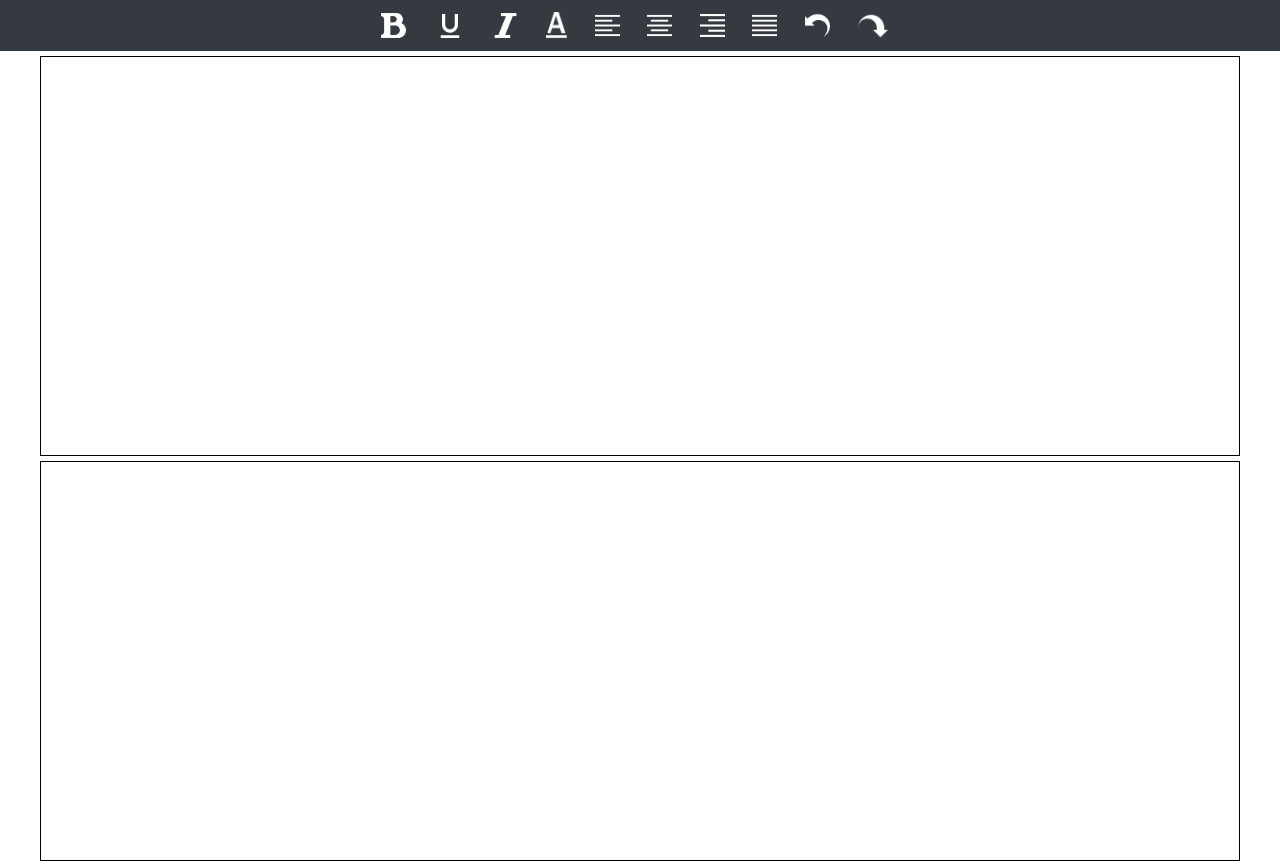
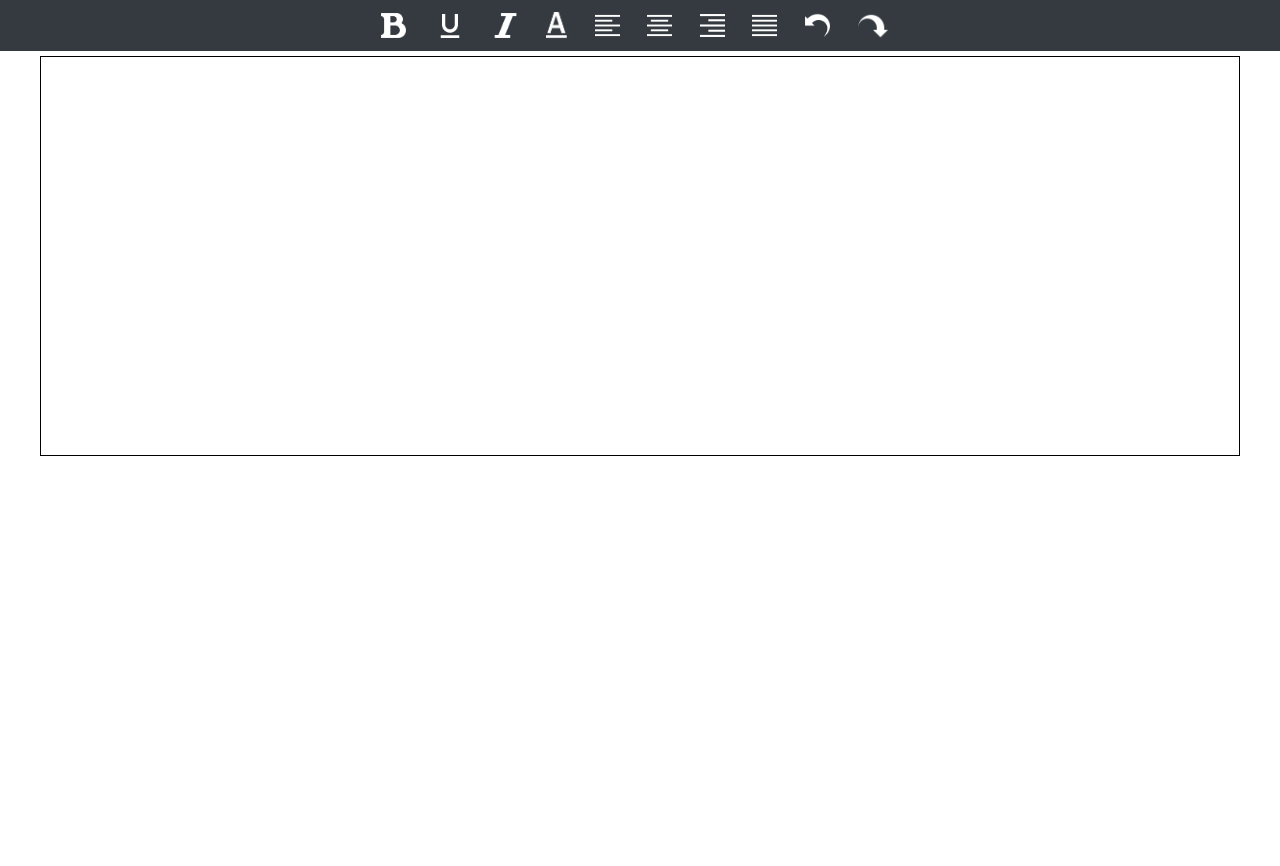
Before and after one commit to ChamodUthpala/TextEditor-Assignment1, a plain HTML site: page index.html in a window 1280 px wide. After the commit the page ends 800 px from the top, so only its background shows below. Drawn offline with nearby package versions, Linux system fonts and the light colour scheme.

Commit message:
delete Duplicates

```diff
--- a/index.html
+++ b/index.html
@@ -53,9 +53,6 @@
     <!-- Text Area -->
     <div id="textArea" contenteditable="true"></div>
 
-    <!-- Text Area -->
-    <div id="textArea" contenteditable="true"></div>
-
     <!-- jQuery first, then Popper.js, then Bootstrap JS -->
     <script src="https://code.jquery.com/jquery-3.2.1.slim.min.js" integrity="sha384-KJ3o2DKtIkvYIK3UENzmM7KCkRr/rE9/Qpg6aAZGJwFDMVNA/GpGFF93hXpG5KkN" crossorigin="anonymous"></script>
     <script src="https://cdnjs.cloudflare.com/ajax/libs/popper.js/1.12.9/umd/popper.min.js" integrity="sha384-ApNbgh9B+Y1QKtv3Rn7W3mgPxhU9K/ScQsAP7hUibX39j7fakFPskvXusvfa0b4Q" crossorigin="anonymous"></script>
```
